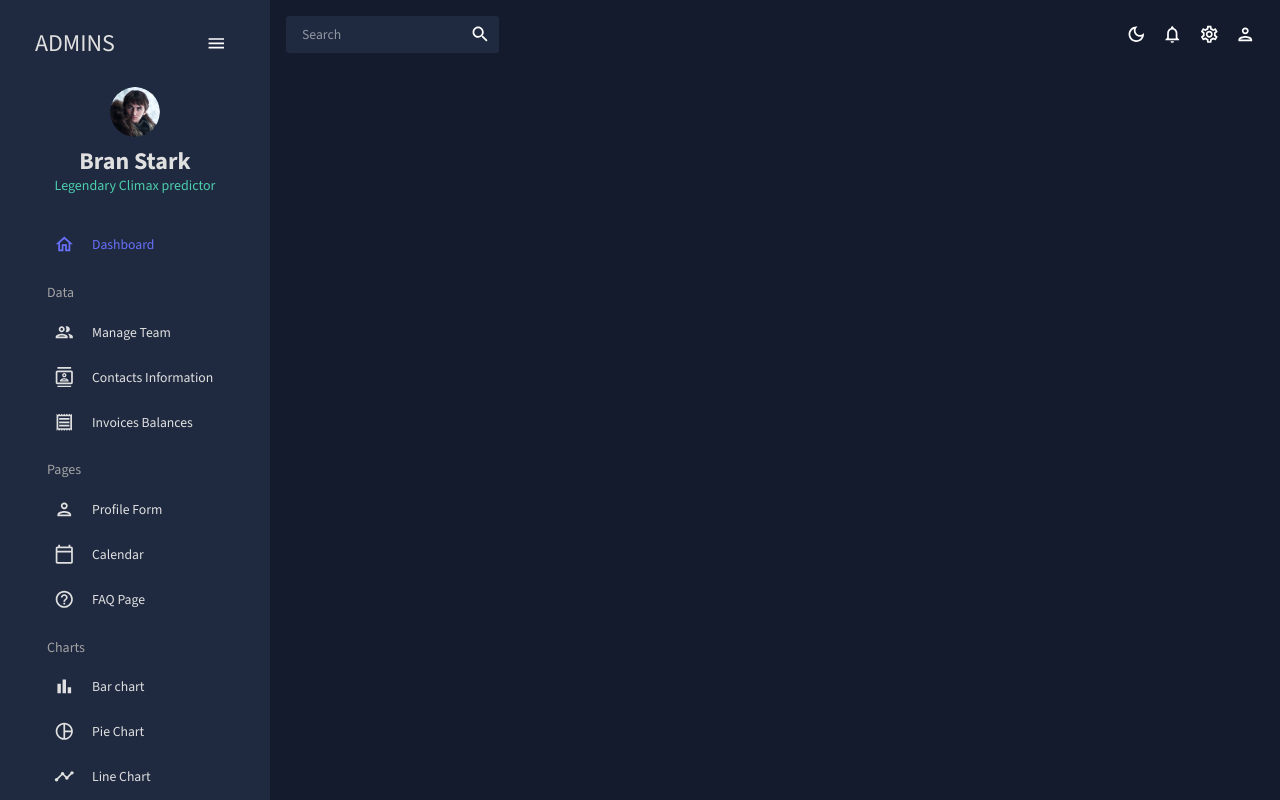
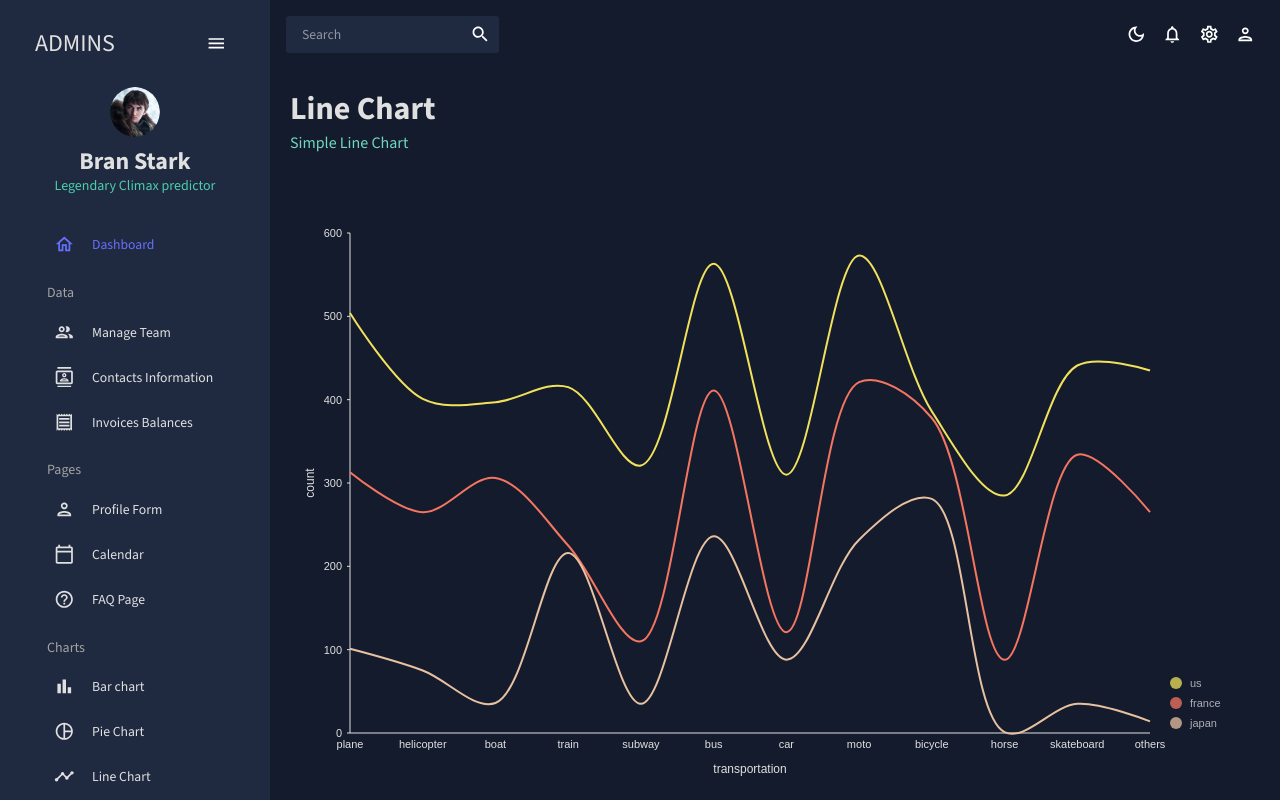
Before and after one commit to ghoshrohit72/AdminDashboard, a React (Create React App) app: page /line in a window 1280 px wide. Built offline with nearby package versions, Linux system fonts and the light colour scheme.

Commit message:
Finished all charts

```diff
--- a/src/App.js
+++ b/src/App.js
@@ -9,10 +9,10 @@ import Invoices from './scenes/invoices';
 import Contacts from './scenes/contacts';
 import Bar from './scenes/bar';
 import Form from './scenes/form';
-// import Line from './scenes/line';
+import Line from './scenes/line';
 import Pie from './scenes/pie';
 import FAQ from './scenes/faq';
-// import Geography from './scenes/geography';
+import Geography from './scenes/geography';
 import Calendar from './scenes/calendar';
 
 function App() {
@@ -33,9 +33,9 @@ function App() {
               <Route path="/form" element={<Form />} />
               <Route path="/bar" element={<Bar />} />
               <Route path="/pie" element={<Pie />} />
-              {/* <Route path="/line" element={<Line />} /> */}
+              <Route path="/line" element={<Line />} />
               <Route path="/faq" element={<FAQ />} />
-              {/* <Route path="/geography" element={<Geography />} /> */}
+              <Route path="/geography" element={<Geography />} />
               <Route path="/calendar" element={<Calendar />} />
             </Routes>
           </main>
--- /dev/null
+++ b/src/components/GeographyChart.jsx
@@ -0,0 +1,85 @@
+import { useTheme } from "@mui/material";
+import { ResponsiveChoropleth } from "@nivo/geo";
+import { geoFeatures } from "../data/mockGeoFeatures";
+import { tokens } from "../theme";
+import { mockGeographyData as data } from "../data/mockData";
+
+const GeographyChart = ({ isDashboard = false }) => {
+  const theme = useTheme();
+  const colors = tokens(theme.palette.mode);
+  return (
+    <ResponsiveChoropleth
+      data={data}
+      theme={{
+        axis: {
+          domain: {
+            line: {
+              stroke: colors.grey[100],
+            },
+          },
+          legend: {
+            text: {
+              fill: colors.grey[100],
+            },
+          },
+          ticks: {
+            line: {
+              stroke: colors.grey[100],
+              strokeWidth: 1,
+            },
+            text: {
+              fill: colors.grey[100],
+            },
+          },
+        },
+        legends: {
+          text: {
+            fill: colors.grey[100],
+          },
+        },
+      }}
+      features={geoFeatures.features}
+      margin={{ top: 0, right: 0, bottom: 0, left: 0 }}
+      domain={[0, 1000000]}
+      unknownColor="#666666"
+      label="properties.name"
+      valueFormat=".2s"
+      projectionScale={isDashboard ? 40 : 150}
+      projectionTranslation={isDashboard ? [0.49, 0.6] : [0.5, 0.5]}
+      projectionRotation={[0, 0, 0]}
+      borderWidth={1.5}
+      borderColor="#ffffff"
+      legends={
+        !isDashboard
+          ? [
+              {
+                anchor: "bottom-left",
+                direction: "column",
+                justify: true,
+                translateX: 20,
+                translateY: -100,
+                itemsSpacing: 0,
+                itemWidth: 94,
+                itemHeight: 18,
+                itemDirection: "left-to-right",
+                itemTextColor: colors.grey[100],
+                itemOpacity: 0.85,
+                symbolSize: 18,
+                effects: [
+                  {
+                    on: "hover",
+                    style: {
+                      itemTextColor: "#ffffff",
+                      itemOpacity: 1,
+                    },
+                  },
+                ],
+              },
+            ]
+          : undefined
+      }
+    />
+  );
+};
+
+export default GeographyChart;
--- /dev/null
+++ b/src/components/LineChart.jsx
@@ -0,0 +1,117 @@
+import { ResponsiveLine } from "@nivo/line";
+import { useTheme } from "@mui/material";
+import { tokens } from "../theme";
+import { mockLineData as data } from "../data/mockData";
+
+const LineChart = ({ isCustomLineColors = false, isDashboard = false }) => {
+  const theme = useTheme();
+  const colors = tokens(theme.palette.mode);
+
+  return (
+    <ResponsiveLine
+      data={data}
+      theme={{
+        axis: {
+          domain: {
+            line: {
+              stroke: colors.grey[100],
+            },
+          },
+          legend: {
+            text: {
+              fill: colors.grey[100],
+            },
+          },
+          ticks: {
+            line: {
+              stroke: colors.grey[100],
+              strokeWidth: 1,
+            },
+            text: {
+              fill: colors.grey[100],
+            },
+          },
+        },
+        legends: {
+          text: {
+            fill: colors.grey[100],
+          },
+        },
+        tooltip: {
+          container: {
+            color: colors.primary[500],
+          },
+        },
+      }}
+      colors={isDashboard ? { datum: "color" } : { scheme: "nivo" }} // added
+      margin={{ top: 50, right: 110, bottom: 50, left: 60 }}
+      xScale={{ type: "point" }}
+      yScale={{
+        type: "linear",
+        min: "auto",
+        max: "auto",
+        stacked: true,
+        reverse: false,
+      }}
+      yFormat=" >-.2f"
+      curve="catmullRom"
+      axisTop={null}
+      axisRight={null}
+      axisBottom={{
+        orient: "bottom",
+        tickSize: 0,
+        tickPadding: 5,
+        tickRotation: 0,
+        legend: isDashboard ? undefined : "transportation", // added
+        legendOffset: 36,
+        legendPosition: "middle",
+      }}
+      axisLeft={{
+        orient: "left",
+        tickValues: 5, // added
+        tickSize: 3,
+        tickPadding: 5,
+        tickRotation: 0,
+        legend: isDashboard ? undefined : "count", // added
+        legendOffset: -40,
+        legendPosition: "middle",
+      }}
+      enableGridX={false}
+      enableGridY={false}
+      pointSize={8}
+      pointColor={{ theme: "background" }}
+      pointBorderWidth={2}
+      pointBorderColor={{ from: "serieColor" }}
+      pointLabelYOffset={-12}
+      useMesh={true}
+      legends={[
+        {
+          anchor: "bottom-right",
+          direction: "column",
+          justify: false,
+          translateX: 100,
+          translateY: 0,
+          itemsSpacing: 0,
+          itemDirection: "left-to-right",
+          itemWidth: 80,
+          itemHeight: 20,
+          itemOpacity: 0.75,
+          symbolSize: 12,
+          symbolShape: "circle",
+          symbolBorderColor: "rgba(0, 0, 0, .5)",
+          effects: [
+            {
+              on: "hover",
+              style: {
+                itemBackground: "rgba(0, 0, 0, .03)",
+                itemOpacity: 1,
+              },
+            },
+          ],
+        },
+      ]}
+    />
+  );
+};
+
+export default LineChart;
--- /dev/null
+++ b/src/scenes/geography/index.jsx
@@ -0,0 +1,24 @@
+import { Box, useTheme } from "@mui/material";
+import GeographyChart from "../../components/GeographyChart";
+import Header from "../../components/Header";
+import { tokens } from "../../theme";
+
+const Geography = () => {
+  const theme = useTheme();
+  const colors = tokens(theme.palette.mode);
+  return (
+    <Box m="20px">
+      <Header title="Geography" subtitle="Simple Geography Chart" />
+
+      <Box
+        height="75vh"
+        border={`1px solid ${colors.grey[100]}`}
+        borderRadius="4px"
+      >
+        <GeographyChart />
+      </Box>
+    </Box>
+  );
+};
+
+export default Geography;
--- /dev/null
+++ b/src/scenes/line/index.jsx
@@ -0,0 +1,14 @@
+import { Box } from "@mui/material";
+import Header from "../../components/Header";
+import LineChart from "../../components/LineChart";
+
+const Line = () => {
+    return (
+        <Box m={"20px"}>
+            <Header title={"Line Chart"} subtitle={"Simple Line Chart"}/>
+            <Box height={"75vh"}><LineChart/></Box>
+        </Box>
+    )
+}
+
+export default Line;
```
